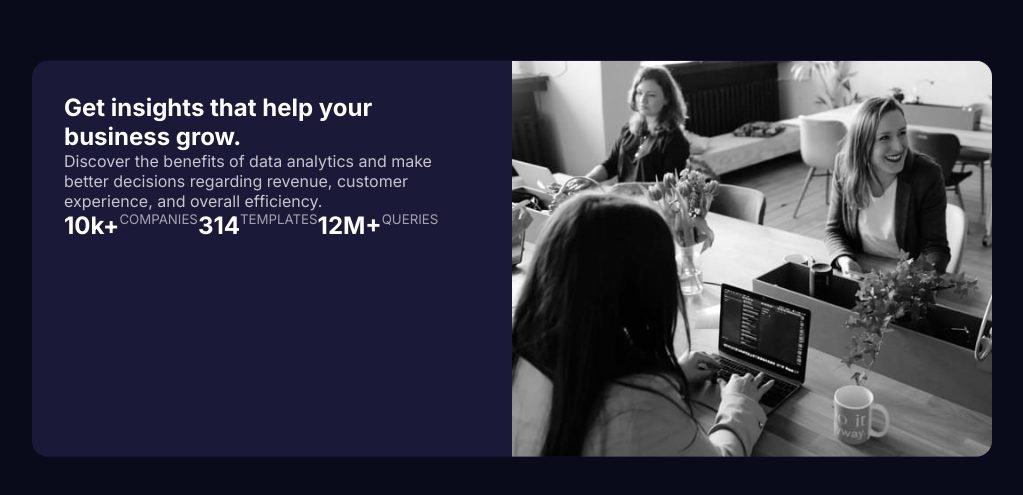
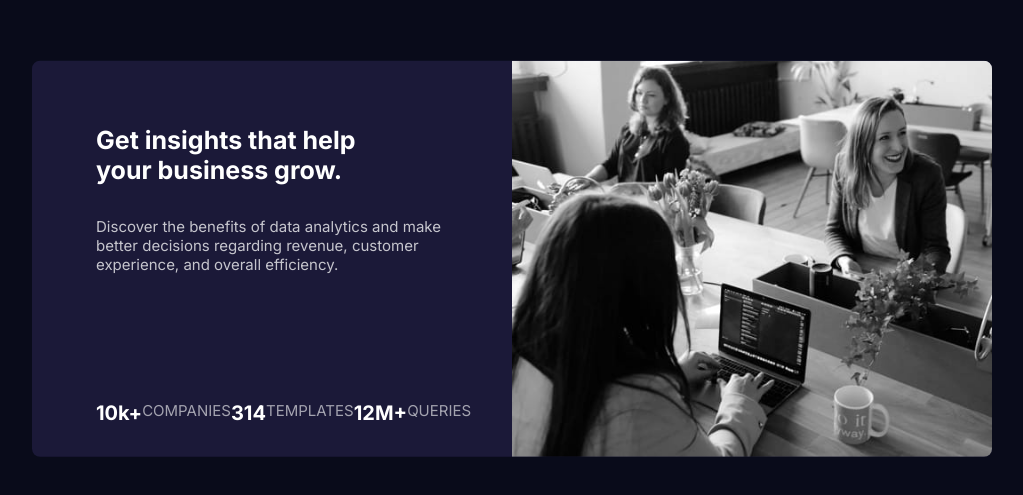
Before and after one commit to scanales01/Stats-Preview-Component, a plain HTML site: page index.html in a window 1280 px wide. Shown: the part 141-636 px from the top of the page, without its empty margins (128-1151 px from the left). Drawn offline with Linux system fonts and the light colour scheme.

Commit message:
Updated Formatting

```diff
--- a/assets/styles/styles.css
+++ b/assets/styles/styles.css
@@ -18,23 +18,38 @@
     padding: 0;
     box-sizing: border-box;
     font-family: var(--font-family-inter);
+
 }
 
 body {
     background-color: var(--main-background);
 }
 
-h1 {
+h1,
+p.stat {
     color: var(--main-heading-stats);
+    font-weight: 700;
 }
 
-h5 {
-    color: var(--stat-heading);
-    font-weight: normal;
+h1 {
+    font-size: 25px;
+    max-width: 80%;
+    margin-bottom: 2rem;
 }
 
 p {
     color: var(--main-paragraph);
+    font-weight: 400;
+    font-size: var(--body-font-size);
+    margin-bottom: 2rem;
+}
+
+p.stat {
+    font-size: 20px;
+}
+
+p.category {
+    color: var(--stat-heading);
     font-weight: 400;
 }
 
@@ -43,8 +58,7 @@ p {
     top: 50%;
     left: 50%;
     width: 75%;
-    /* max-width: 1080px; */
-    border-radius: 1rem;
+    border-radius: 0.5rem;
     transform: translate(-50%, -50%);
     object-fit: contain;
     overflow: hidden;
@@ -57,9 +71,11 @@ p {
 }
 
 .content {
-    margin: 2rem 2rem 2rem 2rem;
+    margin: 4rem;
 }
 
 .stats {
     display: flex;
+    position: absolute;
+    bottom: 0;
 }
--- a/index.html
+++ b/index.html
@@ -12,10 +12,6 @@
 
   <title>Frontend Mentor | Stats preview card component</title>
 
-  <!-- Feel free to remove these styles or customise in your own stylesheet 👍 -->
-  <style>
-    .attribution { font-size: 11px; text-align: center; }
-    .attribution a { color: hsl(228, 45%, 44%); }
   </style>
 </head>
 <body>
@@ -28,23 +24,17 @@
         </p>
 
         <div class="stats">
-          <h1>10k+</h1>
-          <h5>COMPANIES</h5>
-          <h1>314</h1>
-          <h5>TEMPLATES</h5>
-          <h1>12M+</h1>
-          <h5>QUERIES</h5>
+          <p class="stat">10k+</p>
+          <p class="category">COMPANIES</p>
+          <p class="stat">314</p>
+          <p class="category">TEMPLATES</p>
+          <p class="stat">12M+</p>
+          <p class="category">QUERIES</p>
         </div>
       </article>
 
       <img src="assets/images/image-header-desktop.jpg" alt="header-image" loading="lazy"/>
     </div>
   </main>
-
-<!--
-  <div class="attribution">
-    Challenge by <a href="https://www.frontendmentor.io?ref=challenge" target="_blank">Frontend Mentor</a>.
-    Coded by <a href="#">Your Name Here</a>.
-  </div> -->
 </body>
 </html>
```
